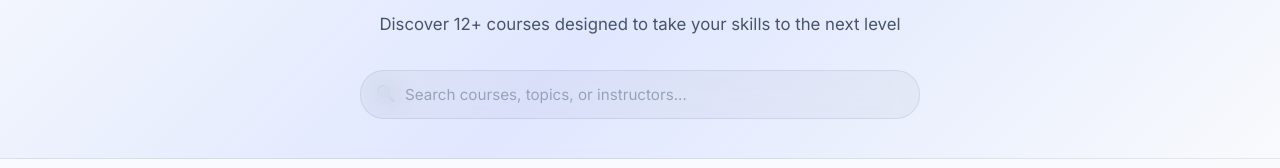
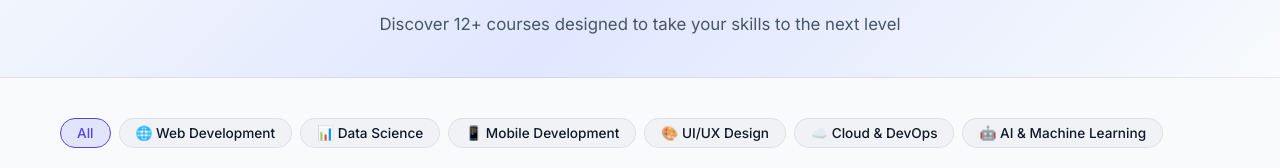
Before and after one commit to Dablu123kumar/LMS-Website-reliable, a Next.js app in the folder frontend/: page /courses in a window 1280 px wide. Shown: the part 187-355 px from the top of the page. Built offline with nearby package versions, Linux system fonts and the light colour scheme; no server answers.

Commit message:
feat: remove redundant hero search bar from courses page

```diff
--- a/frontend/app/courses/page.js
+++ b/frontend/app/courses/page.js
@@ -138,18 +138,6 @@ function CoursesContent() {
           <p className={styles.subtitle}>
             Discover {coursesList.length}+ courses designed to take your skills to the next level
           </p>
-
-          {/* Search bar */}
-          <div className={styles.searchWrapper}>
-            <span className={styles.searchIcon}>🔍</span>
-            <input
-              type="text"
-              placeholder="Search courses, topics, or instructors..."
-              className={styles.searchInput}
-              value={search}
-              onChange={(e) => setSearch(e.target.value)}
-            />
-          </div>
         </div>
       </section>
 
--- a/frontend/app/courses/page.module.css
+++ b/frontend/app/courses/page.module.css
@@ -24,44 +24,7 @@
 .subtitle {
   color: var(--text-secondary);
   font-size: 1.05rem;
-  margin-bottom: 32px;
-}
-
-.searchWrapper {
-  position: relative;
-  max-width: 560px;
-  margin: 0 auto;
-}
-
-.searchIcon {
-  position: absolute;
-  left: 16px;
-  top: 50%;
-  transform: translateY(-50%);
-  font-size: 1rem;
-  pointer-events: none;
-}
-
-.searchInput {
-  width: 100%;
-  padding: 14px 20px 14px 44px;
-  background: var(--bg-glass);
-  border: 1px solid var(--border-glass);
-  border-radius: var(--radius-xl);
-  color: var(--text-primary);
-  font-size: 0.95rem;
-  outline: none;
-  transition: all 0.2s ease;
-  backdrop-filter: blur(12px);
-}
-
-.searchInput:focus {
-  border-color: var(--accent-blue);
-  box-shadow: 0 0 0 3px rgba(99, 102, 241, 0.15);
-}
-
-.searchInput::placeholder {
-  color: var(--text-muted);
+  margin-bottom: 0;
 }
 
 /* Main */
```
